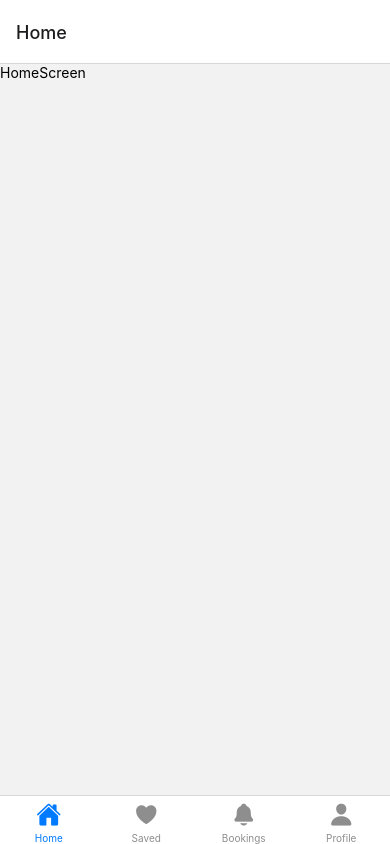
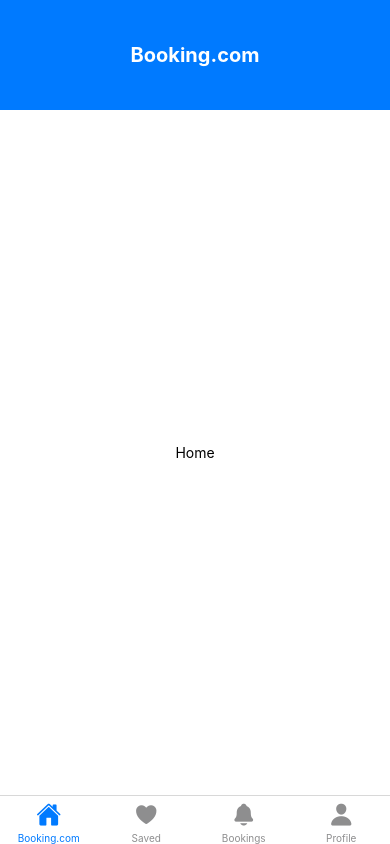
Before and after one commit to Mutalenic/booking-app, a React Native app: screen /Home in a window 390 px wide. Built offline with nearby package versions, Linux system fonts and the light colour scheme.

Commit message:
Add home header

```diff
--- a/screens/HomeScreen.js
+++ b/screens/HomeScreen.js
@@ -1,14 +1,50 @@
 import { StyleSheet, Text, View } from 'react-native'
-import React from 'react'
+import React, { useLayoutEffect } from 'react'
+import { useNavigation } from '@react-navigation/native'
 
 const HomeScreen = () => {
+  const navigation = useNavigation();
+
+  useLayoutEffect(() => {
+    navigation.setOptions({
+      headerShown: false,
+      title: "Booking.com",
+    });
+  }, [navigation]);
+
   return (
-    <View>
-      <Text>HomeScreen</Text>
+    <View style={styles.container}>
+      <View style={styles.header}>
+        <Text style={styles.headerText}>Booking.com</Text>
+      </View>
+      <View style={styles.content}>
+        <Text>Home</Text>
+      </View>
     </View>
-  )
-}
+  );
+};
 
-export default HomeScreen
+const styles = StyleSheet.create({
+  container: {
+    flex: 1,
+    backgroundColor: 'white',
+  },
+  header: {
+    height: 110,
+    backgroundColor: '#007AFF', // Blue background color
+    justifyContent: 'center', // Vertically center the text
+    alignItems: 'center', // Horizontally center the text
+  },
+  headerText: {
+    color: 'white', // White text color
+    fontSize: 20,
+    fontWeight: 'bold',
+  },
+  content: {
+    flex: 1, // Take remaining vertical space
+    justifyContent: 'center', // Center content vertically
+    alignItems: 'center', // Center content horizontally
+  },
+});
 
-const styles = StyleSheet.create({})
+export default HomeScreen;
```
